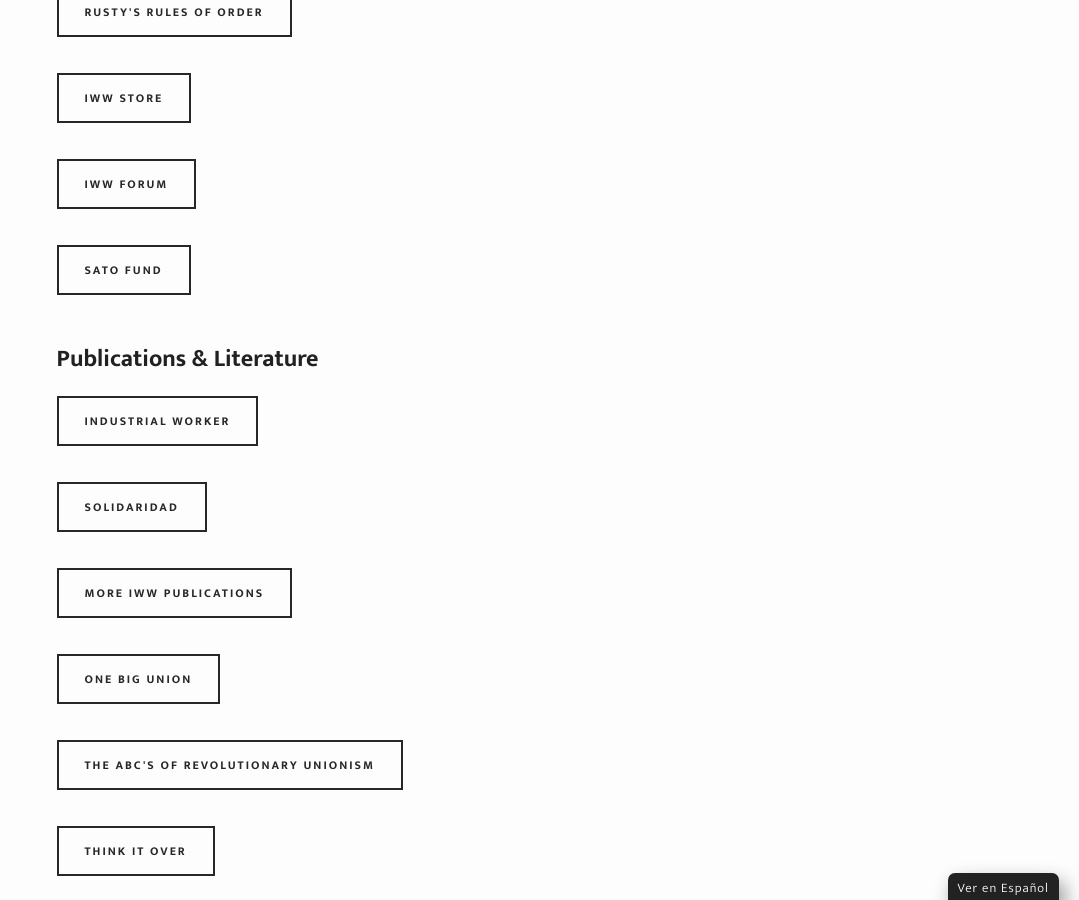
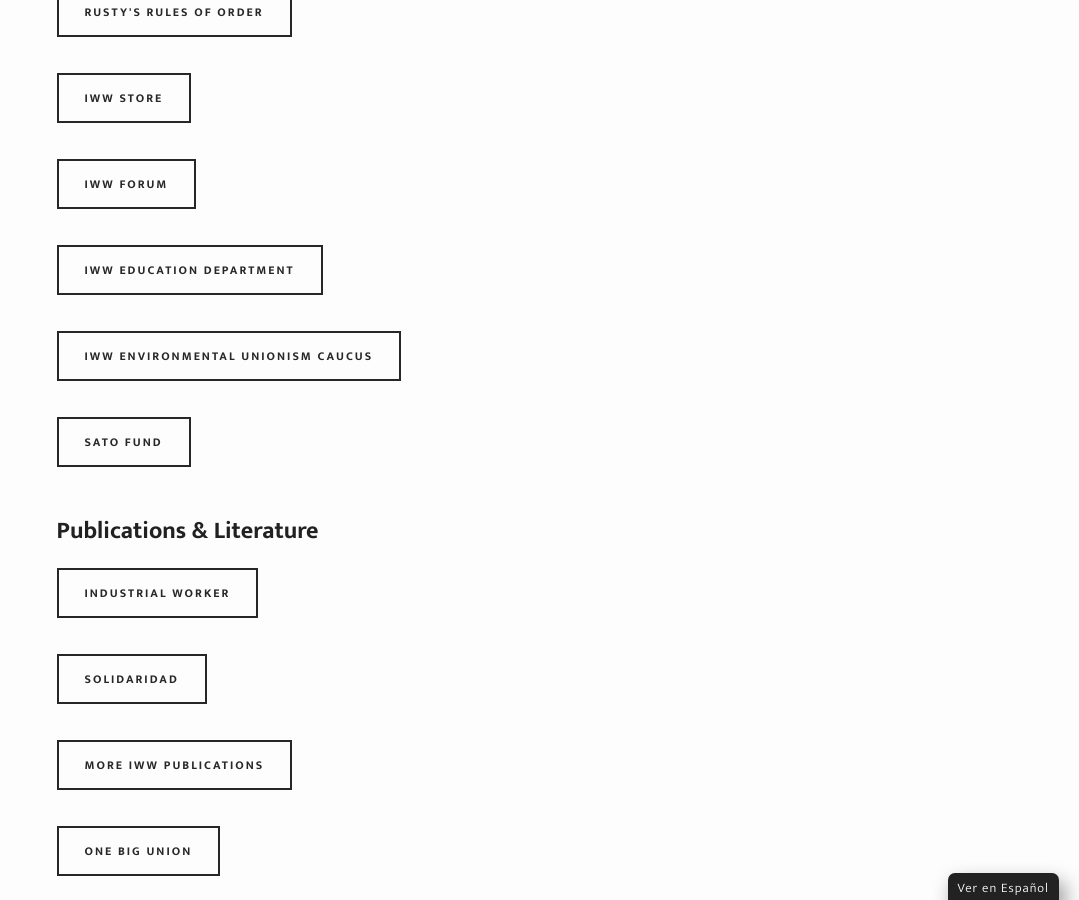
Before and after one commit to IWW-NYC-GMB/iww.nyc, a Jekyll site: the page built from resources.html, in a window 1280 px wide and 900 px high, scrolled down 1270 px. Shown: the whole window, without its empty margins (201-1280 px from the left). Built offline with Jekyll 4.4.1, drawn with Linux system fonts in a browser that asks for light colours; some web fonts are replaced.

Commit message:
Update resources.html

```diff
--- a/resources.html
+++ b/resources.html
@@ -13,6 +13,8 @@
 <a href="{{ site.baseurl }}/rustys"><button class="small" style="margin: 12px 15px 24px 0;" ontouchstart="">Rusty's Rules of Order</button></a><br>
 <a href="https://store.iww.org"><button class="small" style="margin: 12px 15px 24px 0;" ontouchstart="">IWW Store</button></a><br>
 <a href="{{ site.baseurl }}/forum"><button class="small" style="margin: 12px 15px 24px 0;" ontouchstart="">IWW Forum</button></a><br>
+<a href="https://education.iww.org"><button class="small" style="margin: 12px 15px 24px 0;" ontouchstart="">IWW Education Department</button></a><br>
+<a href="https://ecology.iww.org"><button class="small" style="margin: 12px 15px 24px 0;" ontouchstart="">IWW Environmental Unionism Caucus</button></a><br>
 <a href="https://iww.org/projects/gec/iww-sato-fund"><button class="small" style="margin: 12px 15px 24px 0;" ontouchstart="">Sato Fund</button></a><br><br>
 <h2>Publications & Literature</h2>
 <a href="https://industrialworker.org"><button class="small" style="margin: 12px 15px 24px 0;" ontouchstart="">Industrial Worker</button></a><br>
```
